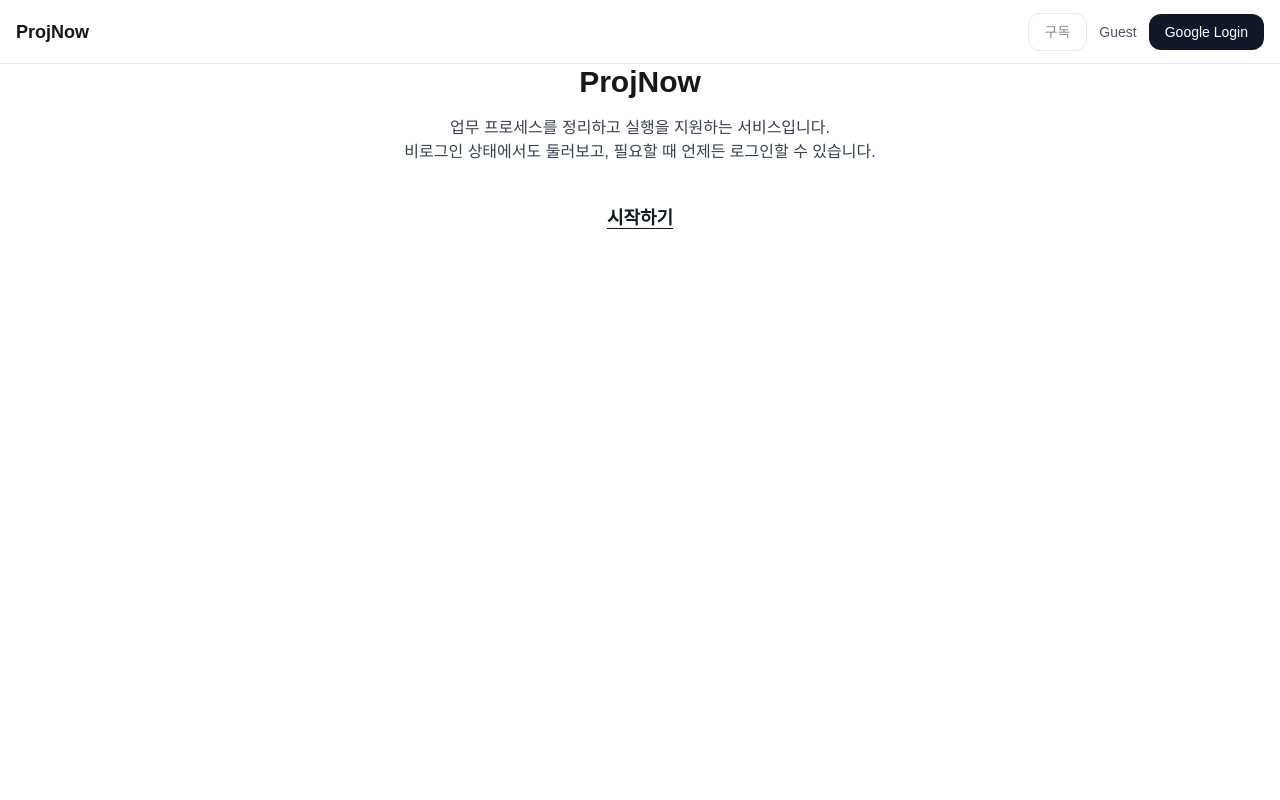
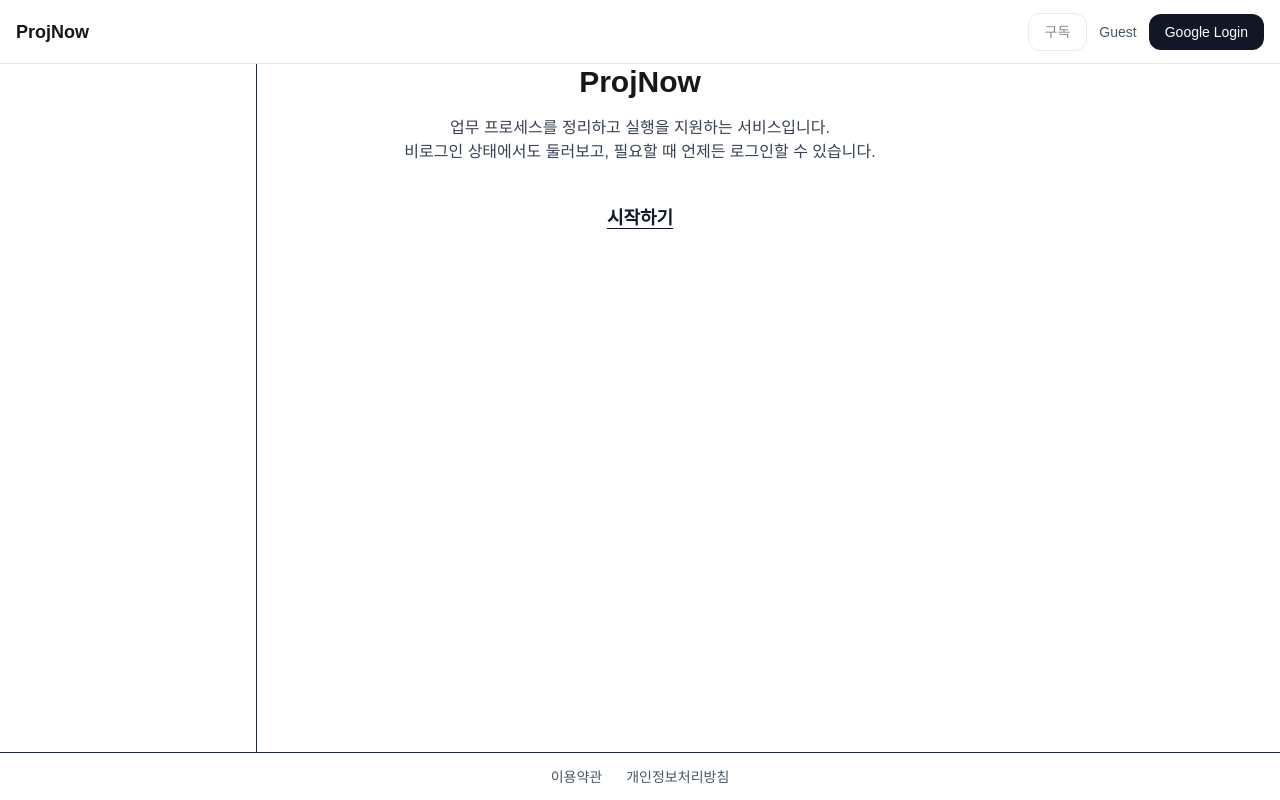
Before and after one commit to sizcaofray/projnow, a Next.js app: page / in a window 1280 px wide. Built offline with nearby package versions, Linux system fonts and the light colour scheme; no server answers; the database is empty.

Commit message:
Fix footer: remove overflow-y-hidden, keep footer visible and not overlapped by sidebar

```diff
--- a/app/layout.tsx
+++ b/app/layout.tsx
@@ -1,18 +1,40 @@
 // app/layout.tsx
+// ✅ 해결 목표
+// 1) 첫 접속 페이지에서도 Footer가 "항상" 보이게(잘림 방지)
+// 2) /contents에서도 Footer가 창 하단에 붙게
+// 3) 좌측 메뉴는 Footer 영역을 넘지 않게(콘텐츠 영역에서만 높이 차지)
+// 4) left-full 팝업 메뉴가 가로 overflow 때문에 잘리지 않게
+
 import "./globals.css";
+import type { Metadata } from "next";
 import { ReactNode } from "react";
 import AppHeader from "@/components/AppHeader";
+import AppFooter from "@/components/AppFooter";
+
+export const metadata: Metadata = {
+  title: "ProjNow | 업무 프로세스 지원툴",
+  description: "업무 프로세스를 더 빠르게 정리하고 실행하는 ProjNow",
+};
 
 export default function RootLayout({ children }: { children: ReactNode }) {
   return (
     <html lang="ko" suppressHydrationWarning>
-      <body className="min-h-screen flex flex-col overflow-x-hidden">
+      {/* ✅ 세로 스크롤 막지 말 것(푸터 잘림 원인) */}
+      {/* ✅ 가로만 차단 */}
+      <body className="min-h-screen flex flex-col overflow-x-hidden transition-colors">
+        {/* Header */}
         <AppHeader />
 
-        {/* 🔴 Footer를 여기서 관리하지 않음 */}
-        <div className="flex-1 min-h-0">
+        {/* Content: 남은 높이 전부 */}
+        {/* ✅ min-h-0: 내부(main overflow-auto)가 정상 동작하도록 */}
+        {/* ✅ overflow-x-visible: flyout(왼쪽메뉴 팝업) 잘림 방지 */}
+        {/* ✅ 세로선(after)은 content에서만(footer에 내려오지 않음) */}
+        <div className="flex-1 min-h-0 relative overflow-x-visible after:content-[''] after:absolute after:top-0 after:bottom-0 after:left-64 after:w-px after:bg-gray-800 after:pointer-events-none">
           {children}
         </div>
+
+        {/* Footer: 항상 하단 */}
+        <AppFooter />
       </body>
     </html>
   );
--- a/components/AppFooter.tsx
+++ b/components/AppFooter.tsx
@@ -1,18 +1,54 @@
 // components/AppFooter.tsx
 "use client";
 
+/**
+ * ✅ 요구사항
+ * 1) Footer는 항상 화면 하단
+ * 2) /contents 에서는 좌측 메뉴 색상이 footer까지 이어져 보이게
+ * 3) 좌측 메뉴(사이드바)는 footer 영역을 "덮지" 않아야 함
+ *    -> sidebar는 content 영역에서만 높이를 차지하고, footer는 별도 바닥 영역
+ */
+
 import Link from "next/link";
+import { usePathname } from "next/navigation";
 
 export default function AppFooter() {
+  const pathname = usePathname();
+  const isContents = pathname === "/contents" || pathname.startsWith("/contents/");
+
+  // 공통 footer 스타일
+  const base =
+    "shrink-0 h-12 border-t border-gray-800";
+
+  // contents가 아니면 단일 footer
+  if (!isContents) {
+    return (
+      <footer className={`${base} bg-white dark:bg-gray-900`}>
+        <div className="h-full px-4 flex items-center justify-center gap-6 text-sm text-gray-600 dark:text-gray-300">
+          <Link href="/contents/terms" className="hover:underline">
+            이용약관
+          </Link>
+          <Link href="/contents/privacy" className="hover:underline">
+            개인정보처리방침
+          </Link>
+        </div>
+      </footer>
+    );
+  }
+
+  // contents면 좌측 64px만 sidebar 톤으로 이어주기
   return (
-    <footer className="h-12 flex border-t border-gray-800">
-      {/* Sidebar 영역 */}
-      <div className="w-64 bg-slate-800" />
-
-      {/* Footer 본문 */}
-      <div className="flex-1 bg-black flex items-center justify-center gap-6 text-sm text-gray-300">
-        <Link href="/contents/terms">이용약관</Link>
-        <Link href="/contents/privacy">개인정보처리방침</Link>
+    <footer className={base}>
+      <div className="flex h-full">
+        <div className="w-64 bg-slate-800" />
+        <div className="flex-1 bg-black flex items-center justify-center gap-6 text-sm text-gray-300">
+          <Link href="/contents/terms" className="hover:underline">
+            이용약관
+          </Link>
+          <Link href="/contents/privacy" className="hover:underline">
+            개인정보처리방침
+          </Link>
+        </div>
       </div>
     </footer>
   );
```
